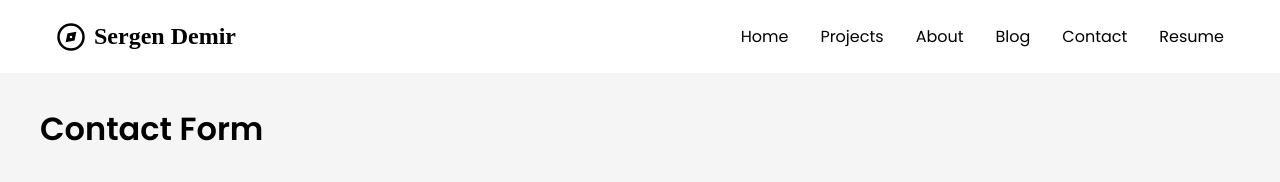
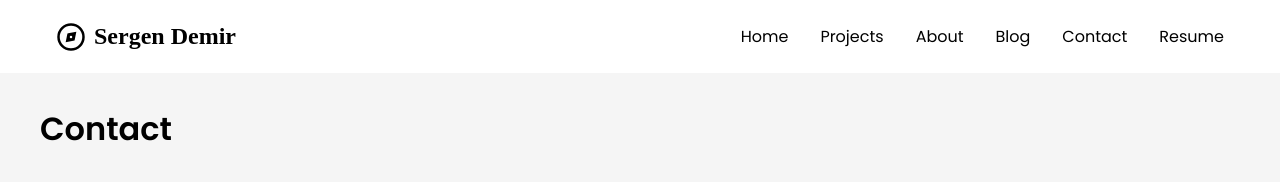
Before and after one commit to demirsergen/Portfolio-website, a React (Create React App) app: page /contact in a window 1280 px wide. Shown: the top 182 px of the page. Built offline with nearby package versions, Linux system fonts and the light colour scheme; a web font is replaced by a local one.

Commit message:
change title in contact page

```diff
--- a/src/components/Contact.js
+++ b/src/components/Contact.js
@@ -13,7 +13,7 @@ const Contact = () => {
   }, []);
   return (
     <div className="contactOuterContainer">
-      <h1 className="contactTitle">Contact Form</h1>
+      <h1 className="contactTitle">Contact</h1>
       <div className="contactContainer">
         <form name="contact" method="post">
           <input
```
